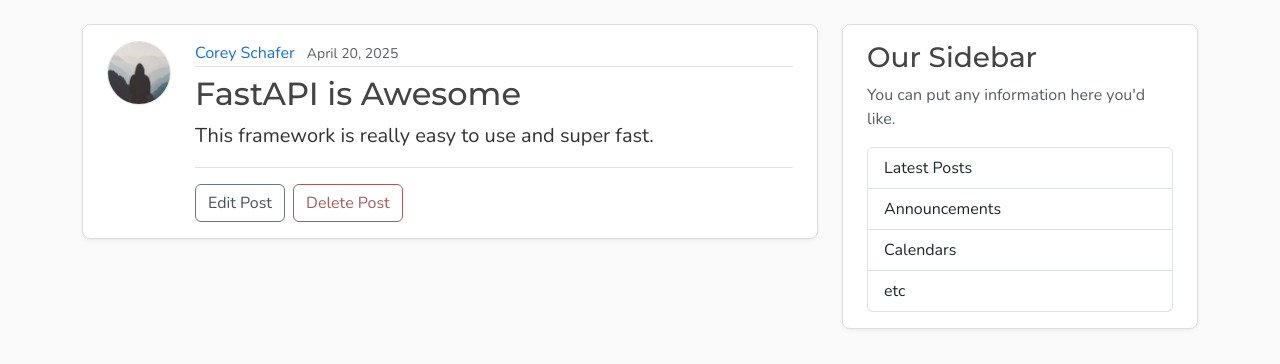
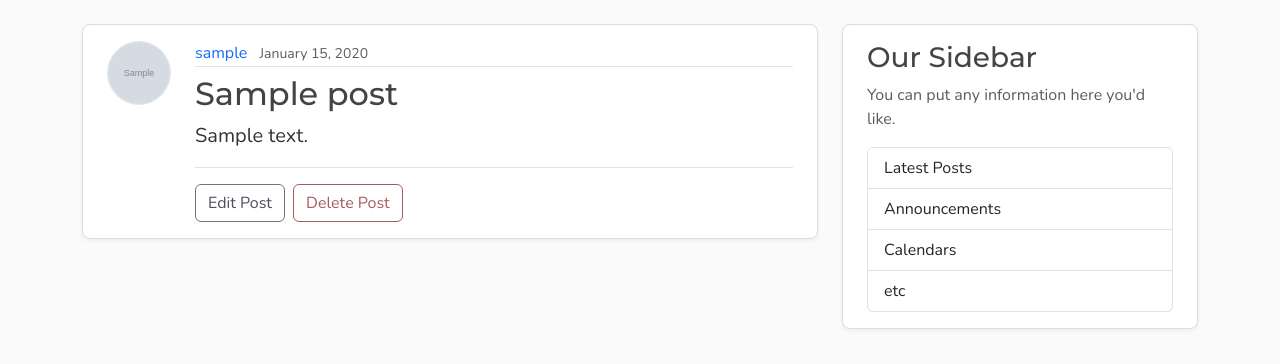
Before and after one commit to buildwithadi/fastapi_blog, a FastAPI app: page /posts/1 in a window 1280 px wide. Shown: the part 56-420 px from the top of the page. Run offline with FastAPI, Linux system fonts and the light colour scheme; tables that the repository leaves empty hold one stand-in row (values such as "Sample post"); grey boxes marked "Sample" are stand-in pictures.

Commit message:
sqlalchemy models and relationships

```diff
--- a/database.py
+++ b/database.py
@@ -0,0 +1,19 @@
+from sqlalchemy import create_engine
+from sqlalchemy.orm import DeclarativeBase, sessionmaker
+
+SQLALCHEMY_DATABASE_URL = "sqlite:///./blog.db"
+
+engine = create_engine(
+    SQLALCHEMY_DATABASE_URL,
+    connect_args={"check_same_thread" : False},
+)
+
+SessionLocal = sessionmaker(autocommit=False, autoflush=False, bind=engine)
+
+class Base(DeclarativeBase):
+    pass
+
+# Each request gets its own session, request completes session closes
+def get_db():
+    with SessionLocal() as db:
+        yield db
--- a/main.py
+++ b/main.py
@@ -1,75 +1,161 @@
-from fastapi import FastAPI, Request, HTTPException, status
+from typing import Annotated
+
+from fastapi import FastAPI, Request, HTTPException, status, Depends
 from fastapi.templating import Jinja2Templates
 from fastapi.staticfiles import StaticFiles
 from fastapi.exceptions import RequestValidationError
 from fastapi.responses import JSONResponse
 from starlette.exceptions import HTTPException as StarletteHTTPException
-from schemas import PostCreate, PostResponse
+
+from sqlalchemy import select, or_
+from sqlalchemy.orm import Session
+
+from schemas import PostCreate, PostResponse, UserCreate, UserResponse
+import models
+from database import Base, engine, get_db
+
+Base.metadata.create_all(bind=engine)
 
 app = FastAPI()
 
 app.mount("/static", StaticFiles(directory="static"), name="static")
+
+app.mount("/media", StaticFiles(directory="media"), name="media")
+
 templates = Jinja2Templates(directory="templates")
 
-posts: list[dict] = [
-    {
-        "id": 1,
-        "author": "Corey Schafer",
-        "title": "FastAPI is Awesome",
-        "content": "This framework is really easy to use and super fast.",
-        "date_posted": "April 20, 2025",
-    },
-    {
-        "id": 2,
-        "author": "Jane Doe",
-        "title": "Python is Great for Web Development",
-        "content": "Python is a great language for web development, and FastAPI makes it even better.",
-        "date_posted": "April 21, 2025",
-    },
-]
-
 @app.get("/",  include_in_schema=False, name="home")
-@app.get("/posts", include_in_schema=False,  name="posts")
-def home(request: Request):
-    return templates.TemplateResponse(request=request, name="home.html", context={"posts" : posts, "title":"Home"})
+@app.get("/posts", include_in_schema=False, name="posts")
+def home(request: Request, db: Annotated[Session, Depends(get_db)]):
+    result = db.execute(select(models.Post))
+    posts = result.scalars().all()
+    return templates.TemplateResponse(
+        request,
+        "home.html",
+        {"posts": posts, "title": "Home"},
+    )
 
 @app.get("/posts/{post_id}", include_in_schema=False)
-def post_page(request: Request, post_id: int):
-    for post in posts:
-        if post.get("id") == post_id:
-            return templates.TemplateResponse(
-                request = request,
-                name = "post.html",
-                context = {"post" : post, "title" : post['title'][:50]}
-            )
-    raise HTTPException(status_code=status.HTTP_404_NOT_FOUND)
+def post_page(request: Request, post_id: int, db: Annotated[Session, Depends(get_db)]):
+    result = db.execute(select(models.Post).where(models.Post.id == post_id))
+    post = result.scalars().first()
+    if post:
+        title = post.title[:50]
+        return templates.TemplateResponse(
+            request,
+            "post.html",
+            {"post": post, "title": title},
+        )
+    raise HTTPException(status_code=status.HTTP_404_NOT_FOUND, detail="Post not found")
+
+@app.get("/users/{user_id}/posts", include_in_schema=False, name="user_posts")
+def user_posts_page(
+    request: Request,
+    user_id: int,
+    db: Annotated[Session, Depends(get_db)],
+):
+    result = db.execute(select(models.User).where(models.User.id == user_id))
+    user = result.scalars().first()
+    if not user:
+        raise HTTPException(
+            status_code=status.HTTP_404_NOT_FOUND,
+            detail="User not found",
+        )
+    result = db.execute(select(models.Post).where(models.Post.user_id == user_id))
+    posts = result.scalars().all()
+    return templates.TemplateResponse(
+        request,
+        "user_post.html",
+        {"posts":posts, "user":user, "title":f"{user.username}'s Posts"},
+    )
 
 
 
+@app.post(
+        "/api/users",
+        response_model=UserResponse,
+        status_code=status.HTTP_201_CREATED
+)
+def create_user(user: UserCreate, db:Annotated[Session, Depends(get_db)]):
+    result = db.execute(select(models.User).where(or_(models.User.username == user.username, models.User.email == user.email)))
+    existing_user = result.scalars().first()
+
+    if existing_user:
+        raise HTTPException(
+            status_code=status.HTTP_400_BAD_REQUEST,
+            detail="User already exists",
+        )
+
+    new_user = models.User(
+        username = user.username,
+        email = user.email
+    )
+    db.add(new_user)
+    db.commit()
+    db.refresh(new_user)
+
+    return new_user
+
+
+@app.get("/api/users/{user_id}", response_model=UserResponse)
+def get_user(user_id: int, db: Annotated[Session, Depends(get_db)]):
+    result = db.execute(select(models.User).where(models.User.id == user_id))
+    user = result.scalars().first()
+
+    if user:
+        return user
+
+    raise HTTPException(status_code=status.HTTP_404_NOT_FOUND, detail="user not found")
+
+@app.get("/api/users/{user_id}/posts", response_model=list[PostResponse])
+def get_user_posts(user_id: int, db: Annotated[Session, Depends(get_db)]):
+    result = db.execute(select(models.User).where(models.User.id == user_id))
+    user = result.scalars().first()
+    if not user:
+        raise HTTPException(
+            status_code=status.HTTP_404_NOT_FOUND,
+            detail="User not found",
+        )
+
+    result = db.execute(select(models.Post).where(models.Post.user_id == user_id))
+    posts = result.scalars().all()
+    return posts
+
 
 @app.get("/api/posts", response_model=list[PostResponse])
-def get_posts():
-    return {"posts" : posts}
+def get_posts(db: Annotated[Session, Depends(get_db)]):
+    result = db.execute(select(models.Post))
+    posts = result.scalars().all()
+    return posts
 
 @app.post("/api/posts", response_model=PostResponse, status_code=status.HTTP_201_CREATED)
-def create_post(post: PostCreate):
-    new_id = max(p["id"] for p in posts) + 1 if posts else 1
-    new_post = {
-        "id" : new_id,
-        "author" : post.author,
-        "title" : post.title,
-        "content" : post.content,
-        "data_posted" : "April 23, 2026"
-    }
-    posts.append(new_post)
+def create_post(post: PostCreate, db: Annotated[Session, Depends(get_db)]):
+    result = db.execute(select(models.User).where(models.User.id == post.user_id))
+    user = result.scalars().first()
+    if not user:
+        raise HTTPException(
+            status_code=status.HTTP_404_NOT_FOUND,
+            detail="User not found"
+        )
+
+    new_post = models.Post(
+        title=post.title,
+        content=post.content,
+        user_id=post.user_id,
+    )
+    db.add(new_post)
+    db.commit()
+    db.refresh(new_post)
     return new_post
 
-@app.get("/api/posts/{post_id}", include_in_schema=False, response_model=PostResponse )
-def post_page(request: Request, post_id: int):
-    for post in posts:
-        if post.get("id") == post_id:
-            return post
-    raise HTTPException(status_code=status.HTTP_404_NOT_FOUND)
+
+@app.get("/api/posts/{post_id}", response_model=PostResponse )
+def get_post(post_id: int, db:Annotated[Session, Depends(get_db)]):
+    result = db.execute(select(models.Post).where(models.Post.id == post_id))
+    post = result.scalars().first()
+    if post:
+        return post
+    raise HTTPException(status_code=status.HTTP_404_NOT_FOUND, detail="Post not found")
 
 @app.exception_handler(StarletteHTTPException)
 def generate_http_exception_handler(request: Request, exception: StarletteHTTPException):
--- a/templates/home.html
+++ b/templates/home.html
@@ -11,8 +11,8 @@
              loading="lazy">
         <div class="flex-grow-1">
           <div class="article-metadata mb-2">
-            <a class="me-2" href="#">{{ post.author }}</a>
-            <small class="text-body-secondary">{{ post.date_posted }}</small>
+            <a class="me-2" href="#">{{ post.author.username }}</a>
+            <small class="text-body-secondary">{{ post.date_posted.strftime('%B %d, %Y') }}</small>
           </div>
           <h2>
             <a class="article-title" href="{{url_for("post_page", post_id=post.id)}}">{{ post.title }}</a>
--- a/templates/post.html
+++ b/templates/post.html
@@ -3,15 +3,15 @@
   <article class="content-section py-3 px-4 mb-4">
     <div class="d-flex align-items-start gap-4">
       <img class="rounded-circle article-img flex-shrink-0"
-           src="{{ url_for('static', path='profile_pics/default.jpg') }}"
-           alt="{{ post.author }}'s profile picture"
+           src="{{ post.author.image_path }}"
+           alt="{{ post.author.username }}'s profile picture"
            width="64"
            height="64"
            loading="lazy">
       <div class="flex-grow-1">
         <div class="article-metadata mb-2">
-          <a class="me-2" href="#">{{ post.author }}</a>
-          <small class="text-body-secondary">{{ post.date_posted }}</small>
+          <a class="me-2" href="{{ url_for("user_posts_page", user_id=post.author.id)}}">{{ post.author.username }}</a>
+          <small class="text-body-secondary">{{ post.date_posted.strftime('%B %d, %Y') }}</small>
         </div>
         <h2 class="article-title">{{ post.title }}</h2>
         <p class="article-content">{{ post.content }}</p>
```
Also changed, not shown: models.py (added, +48 -0 lines), schemas.py (+19 -4 lines), templates/user_post.html (added, +30 -0 lines), 1 other file.
